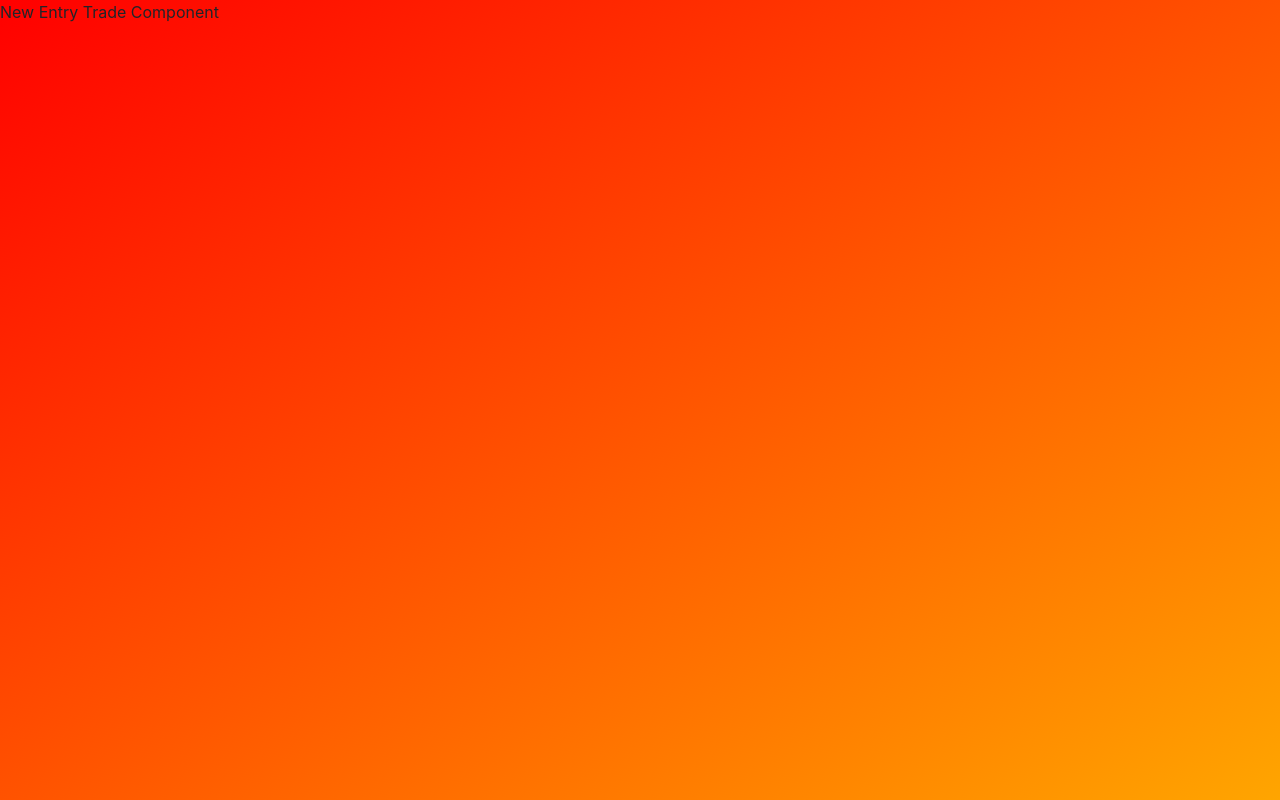
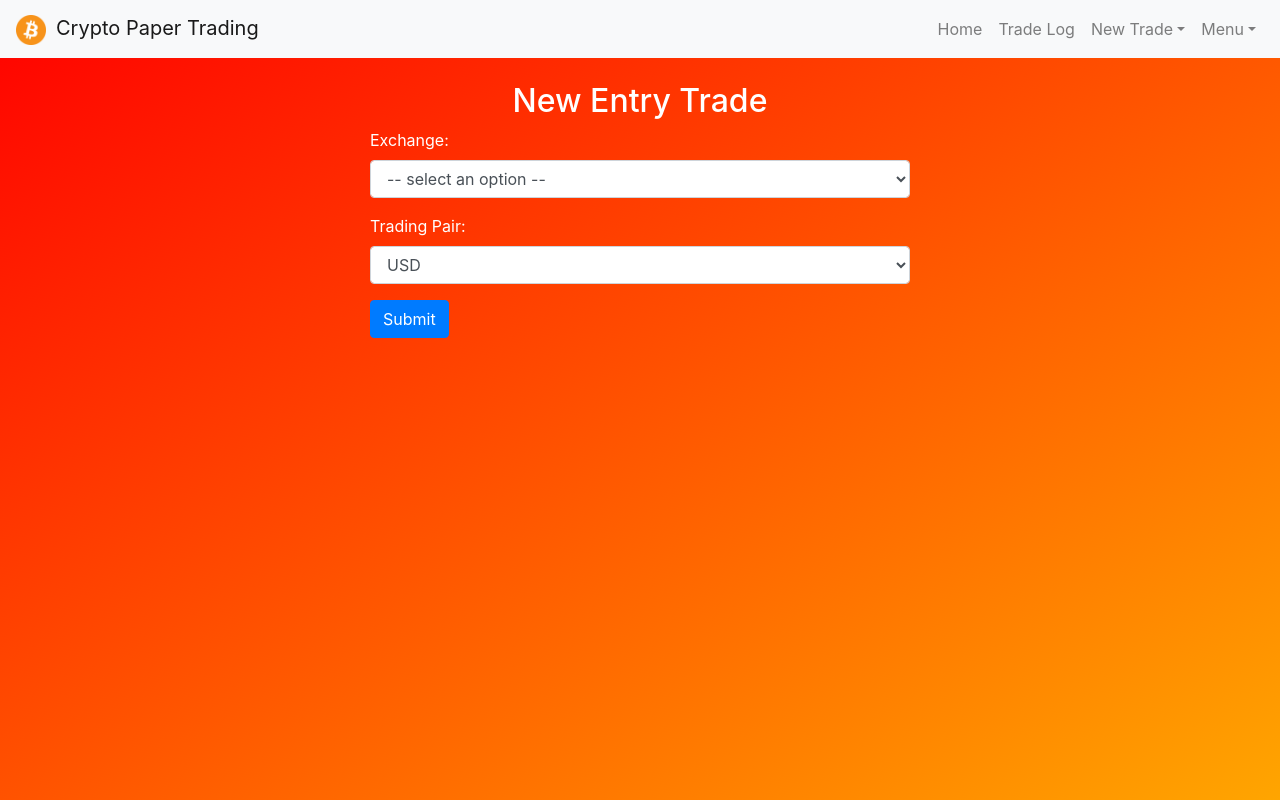
Before and after one commit to mdamian9/cryptopapertrading-site, a React (Create React App) app in the folder client/: page /new-entry-trade in a window 1280 px wide. Built offline with nearby package versions, Linux system fonts and the light colour scheme.

Commit message:
Created new components (form and page) for new entry and exit trades / some progress on components and small adjustments

```diff
--- a/client/src/components/LoginForm.js
+++ b/client/src/components/LoginForm.js
@@ -14,7 +14,6 @@ class LoginForm extends Component {
     handleFormSubmit = event => {
         event.preventDefault();
         // Clear form fields
-        console.log(`${this.state.email} ${this.state.password}`)
         document.getElementById("signup-form").reset();
         // Reset state
         this.setState({
--- a/client/src/components/NewEntryTrade.js
+++ /dev/null
@@ -1,11 +0,0 @@
-import React, { Component } from 'react';
-
-class NewEntryTrade extends Component {
-    render = () => {
-        return (
-            <div>New Entry Trade Component</div>
-        );
-    };
-};
-
-export default NewEntryTrade;
--- /dev/null
+++ b/client/src/components/NewEntryTradeForm.js
@@ -0,0 +1,60 @@
+import React, { Component } from 'react';
+import { Button, Form, FormGroup, Label, Input } from 'reactstrap';
+
+class NewEntryTradeForm extends Component {
+
+    handleChange = event => {
+        // Extract name & value from event target and set to state
+        console.log(event.target.name);
+        const { name, value } = event.target;
+        this.setState({
+            [name]: value
+        });
+    };
+
+    handleFormSubmit = event => {
+        event.preventDefault();
+        // Clear form fields
+        console.log(`${this.state.exchangeName} ${this.state.tradingPair}`)
+        // ${this.state.totalInvestment} ${this.state.altName} ${this.state.altPrice}
+        document.getElementById("new-entry-form").reset();
+        // Reset state
+        this.setState({
+            exchangeName: '',
+            tradingPair: ''
+            // totalInvestment: '',
+            // altName: '',
+            // altPrice: ''
+        });
+    };
+
+    render = () => {
+        return (
+            <Form id="new-entry-form" onSubmit={this.handleFormSubmit}>
+                <FormGroup>
+                    <Label for="exchange-name">Exchange:</Label>
+                    <Input type="select" name="exchangeName" id="exchange-name"
+                        placeholder="place" onChange={this.handleChange}>
+                        <option disabled selected value> -- select an option -- </option>
+                        <option>Binance</option>
+                        <option>Coinbase</option>
+                        <option>Robinhood</option>
+                    </Input>
+                </FormGroup>
+                <FormGroup>
+                    <Label for="trading-pair">Trading Pair:</Label>
+                    <Input type="select" name="tradingPair" id="trading-pair" onChange={this.handleChange}>
+                        <option>USD</option>
+                        <option>USDT</option>
+                        <option>BTC</option>
+                        <option>ETH</option>
+                        <option>BNB</option>
+                    </Input>
+                </FormGroup>
+                <Button color="primary">Submit</Button>
+            </Form>
+        );
+    };
+};
+
+export default NewEntryTradeForm;
--- /dev/null
+++ b/client/src/components/NewEntryTradePage.js
@@ -0,0 +1,33 @@
+import React, { Component } from 'react';
+import { Container, Row, Col } from 'reactstrap';
+import Navbar from './Navbar';
+import NewEntryTradeForm from './NewEntryTradeForm';
+
+class NewEntryTradePage extends Component {
+    render = () => {
+        return (
+            <div>
+                <Navbar />
+                <br />
+                <Container>
+                    <Row>
+                        <Col>
+                            <h1 className="text-center" style={{ color: 'white', fontSize: '4vh' }}>
+                                New Entry Trade
+                            </h1>
+                        </Col>
+                    </Row>
+                </Container>
+                <Container className="text-white">
+                    <Row className="justify-content-center">
+                        <Col xs="6">
+                            <NewEntryTradeForm />
+                        </Col>
+                    </Row>
+                </Container>
+            </div>
+        );
+    };
+};
+
+export default NewEntryTradePage;
--- a/client/src/components/NewExitTrade.js
+++ /dev/null
@@ -1,11 +0,0 @@
-import React, { Component } from 'react';
-
-class NewExitTrade extends Component {
-    render = () => {
-        return (
-            <div>New Exit Trade Component</div>
-        );
-    };
-};
-
-export default NewExitTrade;
--- /dev/null
+++ b/client/src/components/NewExitTradePage.js
@@ -0,0 +1,15 @@
+import React, { Component } from 'react';
+import Navbar from './Navbar';
+
+class NewExitTradePage extends Component {
+    render = () => {
+        return (
+            <div>
+                <Navbar />
+                New Exit Trade Component
+            </div>
+        );
+    };
+};
+
+export default NewExitTradePage;
--- a/client/src/components/SignupForm.js
+++ b/client/src/components/SignupForm.js
@@ -14,7 +14,6 @@ class SignupForm extends Component {
     handleFormSubmit = event => {
         event.preventDefault();
         // Clear form fields
-        console.log(`${this.state.email} ${this.state.password}`)
         document.getElementById("signup-form").reset();
         // Reset state
         this.setState({
--- a/client/src/components/UserHomePage.js
+++ b/client/src/components/UserHomePage.js
@@ -19,9 +19,9 @@ class UserHomePage extends Component {
                             </Row>
                             <br />
                             <Row className="justify-content-center">
-                                <Col xs="2"><Button color="success">New Entry Trade</Button></Col>
-                                <Col xs="2"><Button color="danger">New Exit Trade</Button></Col>
-                                <Col xs="2"><Button color="primary">Trade Log</Button></Col>
+                                <Col xs="2"><Button color="success" href="/new-entry-trade">New Entry Trade</Button></Col>
+                                <Col xs="2"><Button color="danger" href="/new-exit-trade">New Exit Trade</Button></Col>
+                                <Col xs="2"><Button color="primary" href="/trade-log">Trade Log</Button></Col>
                             </Row>
                             <br />
                         </Col>
--- a/client/src/index.js
+++ b/client/src/index.js
@@ -8,9 +8,11 @@ import App from './App';
 import SignupPage from './components/SignupPage';
 import LoginPage from './components/LoginPage.js';
 import UserHomePage from './components/UserHomePage';
-import NewEntryTrade from './components/NewEntryTrade';
-import NewExitTrade from './components/NewExitTrade';
+import NewEntryTradePage from './components/NewEntryTradePage';
+import NewExitTradePage from './components/NewExitTradePage';
 import TradeLogPage from './components/TradeLogPage';
+import UserEntryTrades from './components/UserEntryTrades';
+import UserExitTrades from './components/UserExitTrades';
 import * as serviceWorker from './serviceWorker';
 
 ReactDOM.render(
@@ -18,14 +20,12 @@ ReactDOM.render(
         <Route exact path="/" component={App} />
         <Route exact path="/signup" component={SignupPage} />
         <Route exact path="/login" component={LoginPage} />
-        {/* <Route exact path="/login" component={NewEntryTrade} />
-        <Route exact path="/signup" component={NewEntryTrade} /> */}
         <Route exact path="/home" component={UserHomePage} />
-        <Route exact path="/new-entry-trade" component={NewEntryTrade} />
-        <Route exact path="/new-exit-trade" component={NewExitTrade} />
+        <Route exact path="/new-entry-trade" component={NewEntryTradePage} />
+        <Route exact path="/new-exit-trade" component={NewExitTradePage} />
         <Route exact path="/trade-log" component={TradeLogPage} />
-        <Route exact path="/user-entry-trades" component={NewEntryTrade} />
-        <Route exact path="/uer-exit-trades" component={NewExitTrade} />
+        <Route exact path="/user-entry-trades" component={UserEntryTrades} />
+        <Route exact path="/user-exit-trades" component={UserExitTrades} />
     </Router>
     , document.getElementById('root')
 );
```
Also changed, not shown: client/src/components/NewExitTradeForm.js (added).
